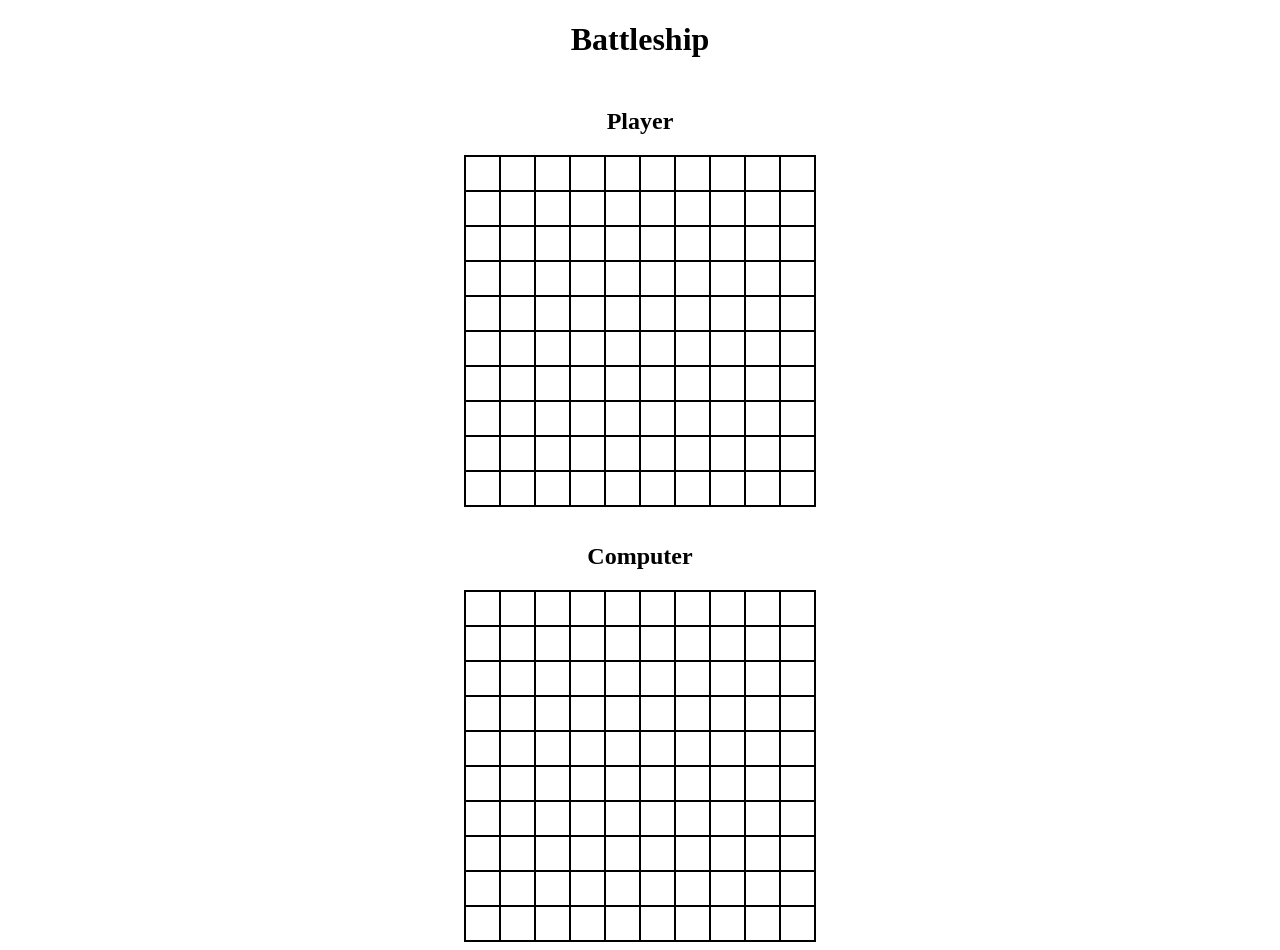
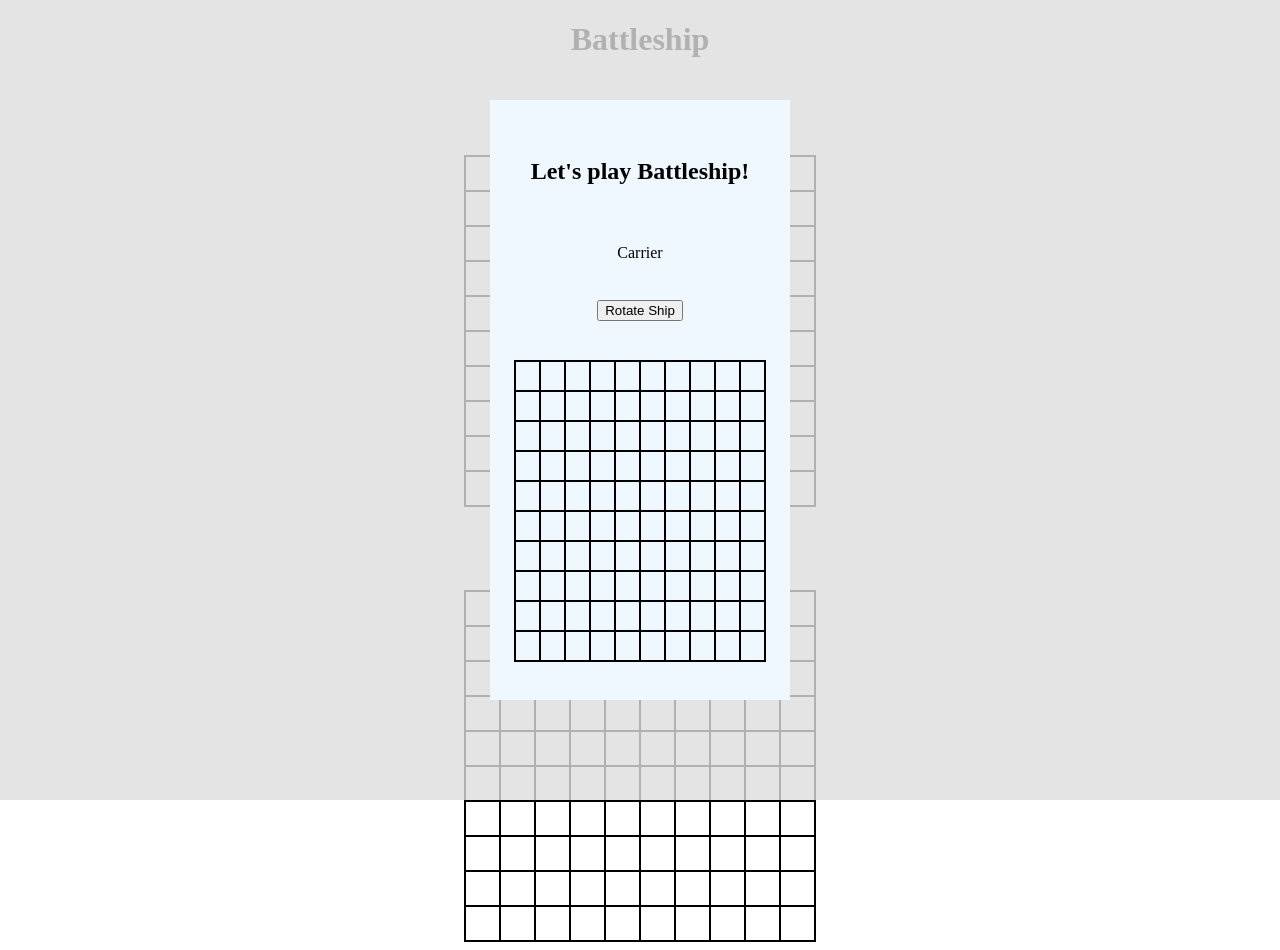
Before and after one commit to rzho17/battleship, a plain HTML site: page index.html in a window 1280 px wide. Drawn offline with Linux system fonts and the light colour scheme.

Commit message:
Add initial layout screen

```diff
--- a/main.js
+++ b/main.js
@@ -1 +1 @@
-(()=>{"use strict";const e=e=>{for(let t=0;t<10;t++)for(let r=0;r<10;r++){const o=document.createElement("div");e.appendChild(o),o.className="gridSquare",o.dataset.num=t+r}},t=document.querySelector(".playerBoard"),r=document.querySelector(".computerBoard");e(t),e(r)})();
+(()=>{"use strict";const e=e=>{let t=0;for(let a=0;a<10;a++){for(let a=0;a<10;a++){const n=document.createElement("div");e.appendChild(n),n.className="gridSquare",n.dataset.gridPosition=`${t}${a}`}t++}};(()=>{const t=document.querySelector("main"),a=document.createElement("div");a.className="loadContainer";const n=document.createElement("div");n.className="loadInfo";const o=document.createElement("h2");o.className="loadTitle",o.innerText="Let's play Battleship!";const c=document.createElement("div");c.className="displayShip",c.innerText="Carrier";const r=document.createElement("button");r.className="rotateBtn",r.innerText="Rotate Ship";const d=document.createElement("div");d.className="gameBoard initialBoard",n.append(o,c,r,d),a.append(n),e(d),t.append(a)})();const t=e,a=document.querySelector(".playerBoard"),n=document.querySelector(".computerBoard");t(a),t(n)})();
--- a/styles.css
+++ b/styles.css
@@ -19,6 +19,35 @@ h1 {
   align-items: center;
 
   width: 100%;
+}
+
+.loadContainer {
+  display: flex;
+  justify-content: center;
+  align-items: center;
+  background-color: rgba(222, 222, 222, 0.8);
+  position: fixed;
+  top: 0;
+  bottom: 0;
+  left: 0;
+  right: 0;
+}
+
+.loadInfo {
+  display: flex;
+  flex-direction: column;
+  justify-content: space-evenly;
+  align-items: center;
+
+  background-color: aliceblue;
+  width: 300px;
+  height: 600px;
+}
+
+.gameBoard.initialBoard {
+  height: 300px;
+  min-width: 250px;
+  border: 1px solid;
 }
 
 main {
```
